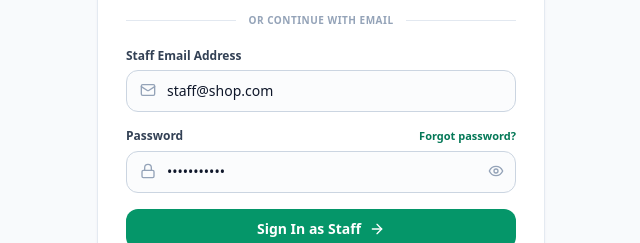
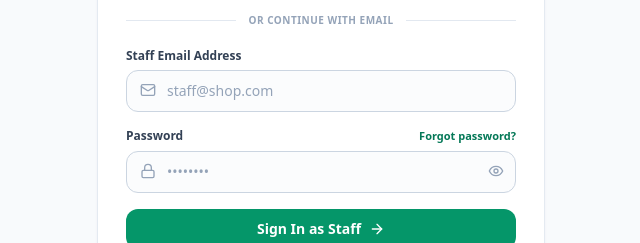
Before and after one commit to Narayan0789/inventory-management-system, a React (Vite) app in the folder frontend/: page /login in a window 1280 px wide. Shown: the part 387-630 px from the top of the page, without its empty margins (319-959 px from the left). Built offline with nearby package versions, Linux system fonts and the light colour scheme; no server answers.

Commit message:
security: enforce strict admin whitelist and prevent unauthorized admin escalation

```diff
--- a/frontend/src/pages/Login.jsx
+++ b/frontend/src/pages/Login.jsx
@@ -54,9 +54,9 @@ const Login = ({ defaultRole = 'staff' }) => {
   // Auth Mode: 'login' | 'register'
   const [authMode, setAuthMode] = useState('login');
 
-  // Sign-In State (Pre-filled with respective demo account for seamless viva demonstration)
-  const [email, setEmail] = useState(isAdminRoute ? 'admin@shop.com' : 'staff@shop.com');
-  const [password, setPassword] = useState('password123');
+  // Sign-In State
+  const [email, setEmail] = useState('');
+  const [password, setPassword] = useState('');
   const [showPassword, setShowPassword] = useState(false);
 
   // Registration State
@@ -121,13 +121,6 @@ const Login = ({ defaultRole = 'staff' }) => {
     const qMode = searchParams.get('mode');
     if (qMode && (qMode === 'login' || qMode === 'register')) {
       setAuthMode(qMode);
-    }
-    if (isAdminRoute) {
-      setEmail('admin@shop.com');
-      setPassword('password123');
-    } else {
-      setEmail('staff@shop.com');
-      setPassword('password123');
     }
     setError('');
     setSuccessMsg('');
@@ -275,6 +268,14 @@ const Login = ({ defaultRole = 'staff' }) => {
     setIsGoogleModalOpen(false);
 
     if (res.success) {
+      const loggedInRole = res.user?.role;
+
+      // Strict RBAC Separation: Check if user role matches the current portal
+      if (role === 'admin' && loggedInRole !== 'admin') {
+        setError('Access denied. This portal is strictly for Store Administrators. Your Google account has Staff access.');
+        return;
+      }
+
       if (rememberDevice) {
         const toSave = {
           email: cleanEmail,
```
Also changed, not shown: 1 other file (tests, documents, lock files or other folders).
